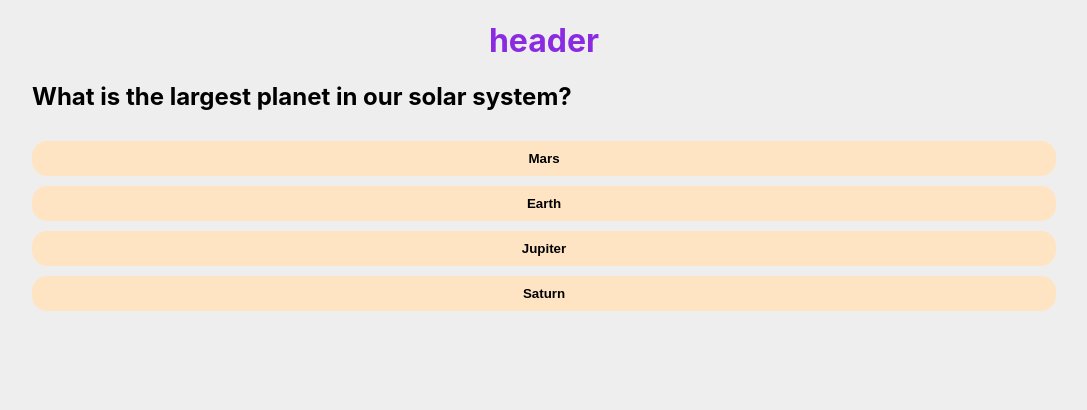
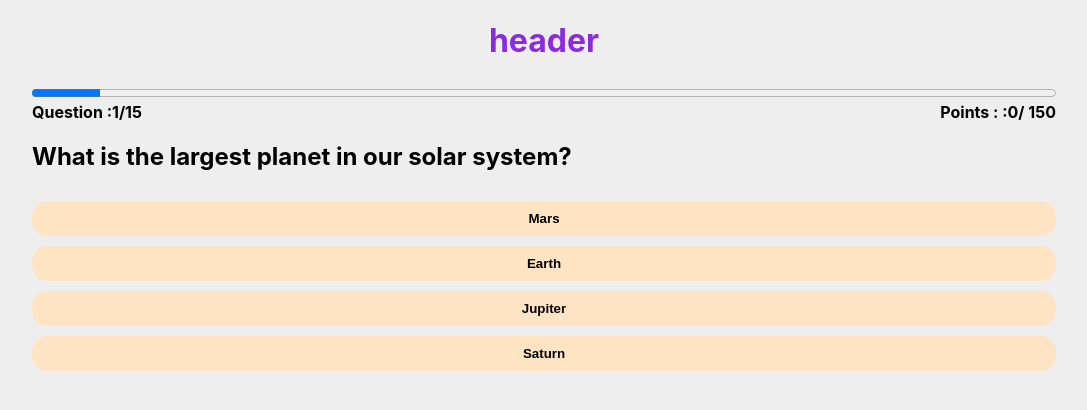
Before and after one commit to ChalakaK94/Quiz-App, a React (Create React App) app: page / in a window 1280 px wide. Both pictures are taken after a click on the button "Let's Start". Shown: the top 410 px of the page, without its empty margins (96-1183 px from the left). Built offline with nearby package versions, Linux system fonts and the light colour scheme; data requests are answered from the project's data file.

Commit message:
implement progress component and add points and question count

```diff
--- a/data/quiz.json
+++ b/data/quiz.json
@@ -45,7 +45,8 @@
       {
         "question": "Which gas makes up the majority of Earth's atmosphere?",
         "options": ["Oxygen", "Carbon Dioxide", "Nitrogen", "Methane"],
-        "correctAnswer": "Nitrogen"
+        "correctAnswer": "Nitrogen",
+        "points": 10
       },
       {
         "question": "What is the smallest prime number?",
@@ -68,7 +69,8 @@
       {
         "question": "What is the chemical symbol for water?",
         "options": ["Wa", "H2O", "Ag", "Co"],
-        "correctAnswer": "H2O"
+        "correctAnswer": "H2O",
+        "points": 10
       },
       {
         "question": "Who is the author of 'The Great Gatsby'?",
--- a/src/App.css
+++ b/src/App.css
@@ -73,3 +73,7 @@ body{
 .wrong{
   background-color: red;
 }
+
+.start-btn{
+
+}
--- a/src/App.js
+++ b/src/App.js
@@ -7,12 +7,14 @@ import Error from './components/Error';
 import StartScreen from './components/StartScreen';
 import Question from './components/Question';
 import NextButton from './components/NextButton';
+import Progress from './components/Progress';
 
 const initalState = {
   questions:[],
   status:'loading',
   index:0,
-  newAnswer: null
+  newAnswer: null,
+  points: 0
 }
 
 function reducer(state,action){
@@ -30,15 +32,24 @@ function reducer(state,action){
       return {...state, newAnswer: action.payload}
 
     case 'next':
-      return { ...state, index: state.index+1, newAnswer:null}
+      const question = state.questions[state.index]
+
+      let  points = state.points;
+
+      if(question.correctAnswer === state.newAnswer){
+          points = points+ question.points
+      }
+      return { ...state, index: state.index+1, newAnswer:null, points}
 
   }
 }
 function App() {
 
-   const [{status, questions, index, newAnswer}, dispatch ] = useReducer(reducer, initalState)
+   const [{status, questions, index, newAnswer, points}, dispatch ] = useReducer(reducer, initalState)
 
    const questionsCount = questions.length
+
+   const maxPoints = questions.reduce((acc,curr)=> acc+curr.points, 0)
 
   useEffect(() => {
     fetch('http://localhost:9000/questions')
@@ -56,7 +67,9 @@ function App() {
             {status === 'error' && <Error/>}
             {status === 'ready' && <StartScreen questionsCount={questionsCount} dispatch={dispatch}/>}
             {status === 'active' &&
-             <> <Question question={questions[index]} dispatch={dispatch} newAnswer={newAnswer}/>
+             <>
+             <Progress questionsCount={questionsCount} index={index} points={points} maxPoints={maxPoints}/>
+             <Question question={questions[index]} dispatch={dispatch} newAnswer={newAnswer}/>
                 <NextButton newAnswer={newAnswer} dispatch={dispatch}/>
              </>}
           </Main>
--- /dev/null
+++ b/src/components/Progress.jsx
@@ -0,0 +1,10 @@
+export default function Progress({questionsCount, index, points,maxPoints}){
+    return <div>
+        <progress max={questionsCount} value={index+1} style={{width:'100%'}}/>
+        <div style={{display: 'flex', justifyContent: 'space-between'}}>
+            <strong> Question :{index+1}/{questionsCount}</strong>
+            <strong> Points : :{points}/ {maxPoints}</strong>
+
+        </div>
+    </div>
+}
```
